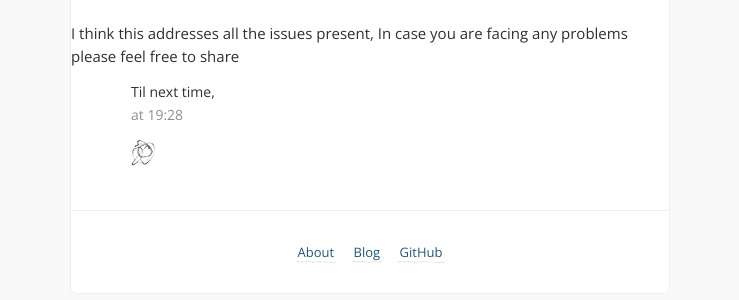
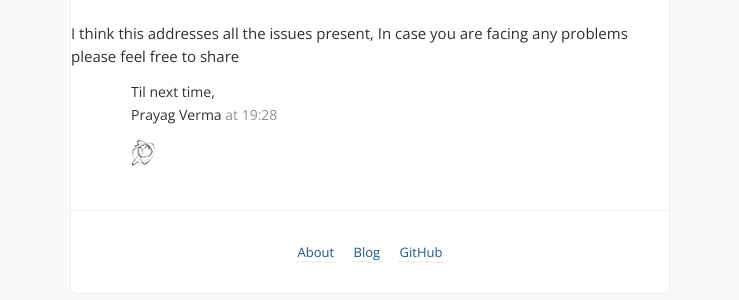
Before and after one commit to StylifyYourBlog/stylifyyourblog.github.io, a Jekyll site: the page built from _posts/2012-02-19-bug-fix-videofication-template.html, in a window 1280 px wide. Shown: the part 1133-1433 px from the top of the page, without its empty margins (270-1009 px from the left). Built offline with Jekyll 4.4.1, drawn with Linux system fonts in a browser that asks for light colours; Markdown is read by kramdown in place of the engine named in the settings; comment, search, counter and statistics services are not loaded.

```diff
--- a/_config.yml
+++ b/_config.yml
@@ -1,7 +1,7 @@
 title:            Scribble
 description:      A jekyll theme. Because I scribble.
 url:              # Site url, without a slash at the end.
-signoff:          # Your name.
+signoff:          Prayag Verma
 disqus_shortname: # disqus comment thread for post header options. ( leave blank if unwanted. )
 facebook_appid:   # appid for like button, remove from /_includes/share.html if unwanted.
 google_analytics: # set tracking, remove from /javascripts/basic.js if unwanted.
@@ -17,7 +17,7 @@ links:
     external:     true
 highlighter:      rouge
 permalink:        pretty
-markdown:         redcarpet
+markdown:         kramdown
 redcarpet:
   extensions:
     - smart
```
